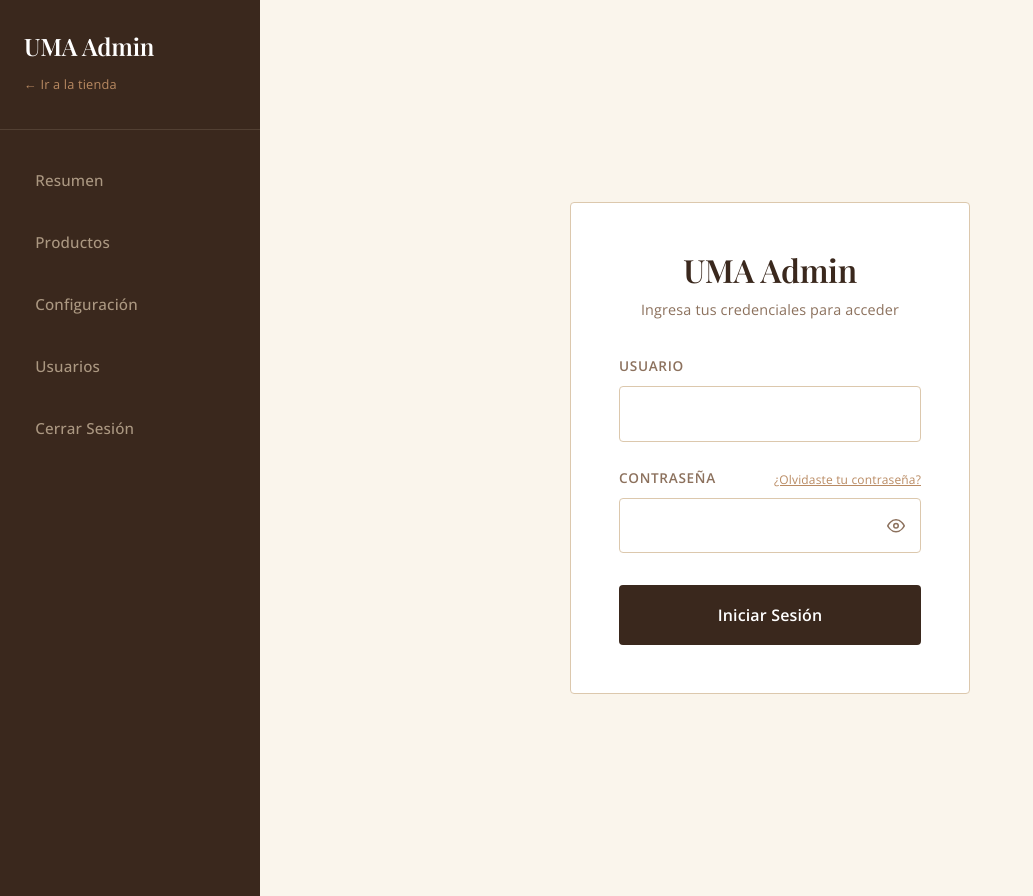
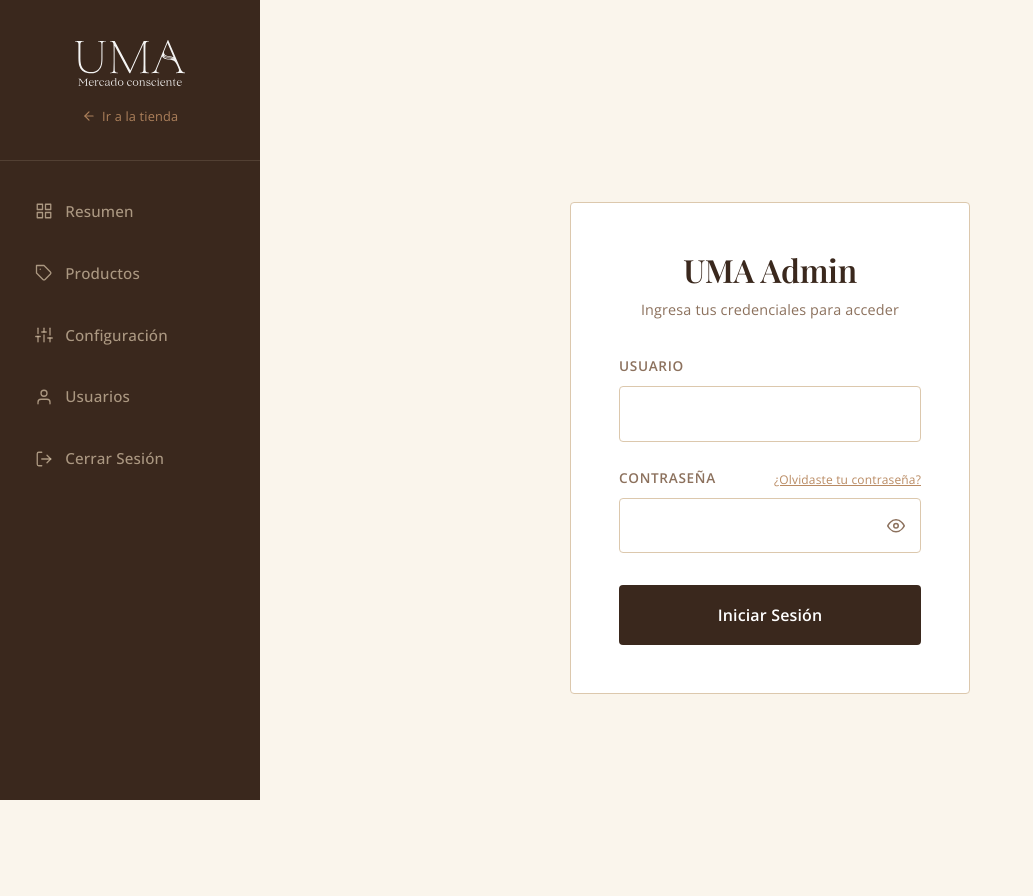
Before and after one commit to claujaramillo/uma-catalogo, a Next.js app: page /admin/login in a window 1280 px wide. Shown: the whole page, without its empty margins (0-1033 px from the left). After the commit the page ends 800 px from the top, so only its background shows below. Built offline with nearby package versions, Linux system fonts and the light colour scheme; no server answers.

Commit message:
ui(admin): redesign sidebar with UMA logo, icons and active states

```diff
--- a/src/app/admin/layout.tsx
+++ b/src/app/admin/layout.tsx
@@ -15,13 +15,28 @@ export default function AdminLayout({ children }: { children: React.ReactNode })
     textDecoration: 'none',
     padding: '0.85rem 1.2rem',
     borderRadius: '4px',
-    transition: 'all 0.2s',
+    transition: 'all 0.2s ease',
     fontSize: '0.95rem',
     fontWeight: 500,
   });
 
   return (
-    <div style={{ display: 'flex', minHeight: '100vh', background: 'var(--uma-marfil)', fontFamily: 'var(--font-body)' }}>
+    <>
+      <style dangerouslySetInnerHTML={{__html: `
+        .uma-admin-nav-link:hover {
+          background-color: rgba(255, 255, 255, 0.05) !important;
+          color: rgba(220, 200, 173, 0.95) !important;
+        }
+        .uma-admin-nav-link.active:hover {
+          background-color: rgba(255, 255, 255, 0.15) !important;
+          color: var(--uma-marfil) !important;
+        }
+        .uma-admin-nav-link:focus-visible {
+          outline: 2px solid rgba(220, 200, 173, 0.5);
+          outline-offset: 2px;
+        }
+      `}} />
+      <div style={{ display: 'flex', height: '100vh', overflow: 'hidden', background: 'var(--uma-marfil)', fontFamily: 'var(--font-body)' }}>
         {/* Sidebar */}
         <aside style={{
           width: '260px',
@@ -29,20 +44,42 @@ export default function AdminLayout({ children }: { children: React.ReactNode })
           color: 'var(--uma-arena)',
           display: 'flex',
           flexDirection: 'column',
+          flexShrink: 0,
+          overflowY: 'auto'
         }}>
-        <div style={{ padding: '2rem 1.5rem', borderBottom: '1px solid rgba(220, 200, 173, 0.15)' }}>
-          <h2 style={{ fontFamily: 'var(--font-heading)', color: 'white', fontSize: '1.5rem', marginBottom: '0.5rem' }}>UMA Admin</h2>
-          <Link href="/" style={{ color: 'var(--uma-arcilla)', fontSize: '0.8rem', textDecoration: 'none' }}>← Ir a la tienda</Link>
+          <div style={{ padding: '2.5rem 1.5rem 2rem', borderBottom: '1px solid rgba(220, 200, 173, 0.15)', display: 'flex', flexDirection: 'column', alignItems: 'center', gap: '1.2rem' }}>
+            <img
+              src="/logo/uma-logo.svg"
+              alt="UMA Logo"
+              style={{ width: '110px', height: 'auto', filter: 'brightness(0) invert(1)', opacity: 0.95 }}
+            />
+            <Link href="/" style={{ color: 'var(--uma-arcilla)', fontSize: '0.8rem', textDecoration: 'none', display: 'flex', alignItems: 'center', gap: '0.4rem', opacity: 0.9, transition: 'opacity 0.2s' }} onMouseOver={e => e.currentTarget.style.opacity = '1'} onMouseOut={e => e.currentTarget.style.opacity = '0.9'}>
+              <svg width="14" height="14" viewBox="0 0 24 24" fill="none" stroke="currentColor" strokeWidth="2" strokeLinecap="round" strokeLinejoin="round"><line x1="19" y1="12" x2="5" y2="12"/><polyline points="12 19 5 12 12 5"/></svg>
+              Ir a la tienda
+            </Link>
           </div>
 
           <nav style={{ display: 'flex', flexDirection: 'column', padding: '1.5rem 1rem', gap: '0.5rem' }}>
-          <Link href="/admin" style={getNavStyle('/admin')}>Resumen</Link>
-          <Link href="/admin/productos" style={getNavStyle('/admin/productos')}>Productos</Link>
-          <Link href="/admin/configuracion" style={getNavStyle('/admin/configuracion')}>Configuración</Link>
-          <Link href="/admin/usuarios" style={getNavStyle('/admin/usuarios')}>Usuarios</Link>
+            <Link href="/admin" className={`uma-admin-nav-link ${pathname === '/admin' ? 'active' : ''}`} style={getNavStyle('/admin')}>
+              <svg width="18" height="18" viewBox="0 0 24 24" fill="none" stroke="currentColor" strokeWidth="1.75" strokeLinecap="round" strokeLinejoin="round"><rect x="3" y="3" width="7" height="7"/><rect x="14" y="3" width="7" height="7"/><rect x="14" y="14" width="7" height="7"/><rect x="3" y="14" width="7" height="7"/></svg>
+              Resumen
+            </Link>
+            <Link href="/admin/productos" className={`uma-admin-nav-link ${pathname.startsWith('/admin/productos') ? 'active' : ''}`} style={getNavStyle(pathname.startsWith('/admin/productos') ? pathname : '/admin/productos')}>
+              <svg width="18" height="18" viewBox="0 0 24 24" fill="none" stroke="currentColor" strokeWidth="1.75" strokeLinecap="round" strokeLinejoin="round"><path d="M20.59 13.41l-7.17 7.17a2 2 0 0 1-2.83 0L2 12V2h10l8.59 8.59a2 2 0 0 1 0 2.82z"/><line x1="7" y1="7" x2="7.01" y2="7"/></svg>
+              Productos
+            </Link>
+            <Link href="/admin/configuracion" className={`uma-admin-nav-link ${pathname === '/admin/configuracion' ? 'active' : ''}`} style={getNavStyle('/admin/configuracion')}>
+              <svg width="18" height="18" viewBox="0 0 24 24" fill="none" stroke="currentColor" strokeWidth="1.75" strokeLinecap="round" strokeLinejoin="round"><line x1="4" y1="21" x2="4" y2="14"/><line x1="4" y1="10" x2="4" y2="3"/><line x1="12" y1="21" x2="12" y2="12"/><line x1="12" y1="8" x2="12" y2="3"/><line x1="20" y1="21" x2="20" y2="16"/><line x1="20" y1="12" x2="20" y2="3"/><line x1="1" y1="14" x2="7" y2="14"/><line x1="9" y1="8" x2="15" y2="8"/><line x1="17" y1="16" x2="23" y2="16"/></svg>
+              Configuración
+            </Link>
+            <Link href="/admin/usuarios" className={`uma-admin-nav-link ${pathname === '/admin/usuarios' ? 'active' : ''}`} style={getNavStyle('/admin/usuarios')}>
+              <svg width="18" height="18" viewBox="0 0 24 24" fill="none" stroke="currentColor" strokeWidth="1.75" strokeLinecap="round" strokeLinejoin="round"><path d="M20 21v-2a4 4 0 0 0-4-4H8a4 4 0 0 0-4 4v2"/><circle cx="12" cy="7" r="4"/></svg>
+              Usuarios
+            </Link>
 
             <form action={logoutAction} style={{ marginTop: 'auto' }}>
-            <button type="submit" style={{ ...getNavStyle(''), width: '100%', textAlign: 'left', cursor: 'pointer', border: 'none', background: 'transparent' }}>
+              <button type="submit" className="uma-admin-nav-link" style={{ ...getNavStyle(''), width: '100%', textAlign: 'left', cursor: 'pointer', border: 'none', background: 'transparent' }}>
+                <svg width="18" height="18" viewBox="0 0 24 24" fill="none" stroke="currentColor" strokeWidth="1.75" strokeLinecap="round" strokeLinejoin="round"><path d="M9 21H5a2 2 0 0 1-2-2V5a2 2 0 0 1 2-2h4"/><polyline points="16 17 21 12 16 7"/><line x1="21" y1="12" x2="9" y2="12"/></svg>
                 Cerrar Sesión
               </button>
             </form>
@@ -56,5 +93,6 @@ export default function AdminLayout({ children }: { children: React.ReactNode })
           </div>
         </main>
       </div>
+    </>
   );
 }
```
Lines whose indentation alone changed are shown as unchanged.
